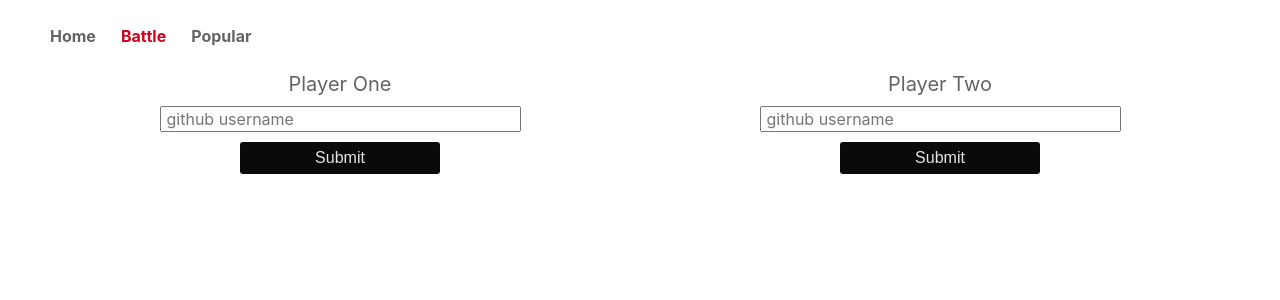
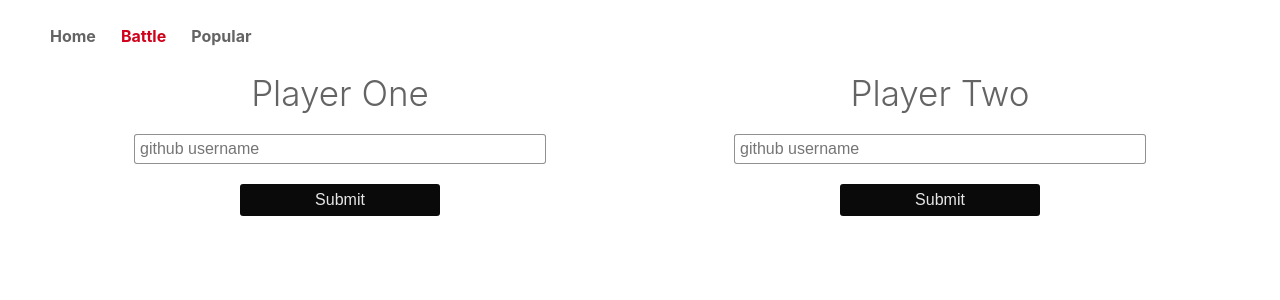
Before and after one commit to TENsaga/react-fundamentals, a React app: page /battle in a window 1280 px wide. Shown: the top 300 px of the page. Built offline with nearby package versions, Linux system fonts and the light colour scheme.

Commit message:
Updaed scss for Player component, modified some trace comments

```diff
--- a/src/components/Battle.js
+++ b/src/components/Battle.js
@@ -3,6 +3,7 @@ import React, { Component } from 'react';
 import PlayerInput from './PlayerInput';
 import Player from './Player';
 
+// Parent: App, Children: PlayerInput, Player
 export default class Battle extends Component {
   state = {
     playerOneName: '',
--- a/src/components/Home.js
+++ b/src/components/Home.js
@@ -1,6 +1,7 @@
 import React from 'react';
 import { Link } from 'react-router-dom';
 
+// Parent: App, Children: Link to /battle
 export default function Home() {
   return (
     <div className="home-container">
--- a/src/components/Nav.js
+++ b/src/components/Nav.js
@@ -1,6 +1,7 @@
 import React from 'react';
 import { NavLink } from 'react-router-dom';
 
+// Parent: App
 export default function Nav() {
   return (
     <ul className="nav">
--- a/src/components/Player.js
+++ b/src/components/Player.js
@@ -12,7 +12,7 @@ export default function Player({
   id, avatar, username, onClick,
 }) {
   return (
-    <div>
+    <div className="column">
       <img className="avatar" src={avatar} alt="User Avatar" />
       <h2>@{username}</h2>
       <button className="reset" onClick={() => onClick(id)}>
--- a/src/components/RepoGrid.js
+++ b/src/components/RepoGrid.js
@@ -7,7 +7,7 @@ RepoGrid.propTypes = {
   repos: arrayOf(object).isRequired,
 };
 
-// Parent: Popular, Children: RepoItem(s)
+// Parent: Popular, Children: RepoItem
 export default function RepoGrid({ repos }) {
   const repoComponents = repos.map((repo, index) => (
     <RepoItem key={repo.name} repo={repo} rank={index + 1} />
--- a/src/style.scss
+++ b/src/style.scss
@@ -112,14 +112,19 @@ a {
   display: flex;
   flex-direction: column;
   align-items: center;
+  width: 500px;
   label {
-    font-size: 20px;
+    font-size: 35px;
+    font-weight: 300;
     padding-bottom: 10px;
   }
   input {
-    width: 350px;
-    font: inherit;
-    padding-left: 5px;
+    border-radius: 3px;
+    margin: 10px 0;
+    padding: 5px;
+    border: 1px solid rgba(0, 0, 0, 0.43);
+    width: 80%;
+    font-size: 16px;
   }
 }
 
@@ -127,3 +132,14 @@ a {
   display: flex;
   justify-content: space-around;
 }
+
+.reset {
+  border: none;
+  background: transparent;
+  color: #d0021b;
+  display: block;
+  width: 100%;
+  text-align: center;
+  font: inherit;
+  cursor: pointer;
+}
```
